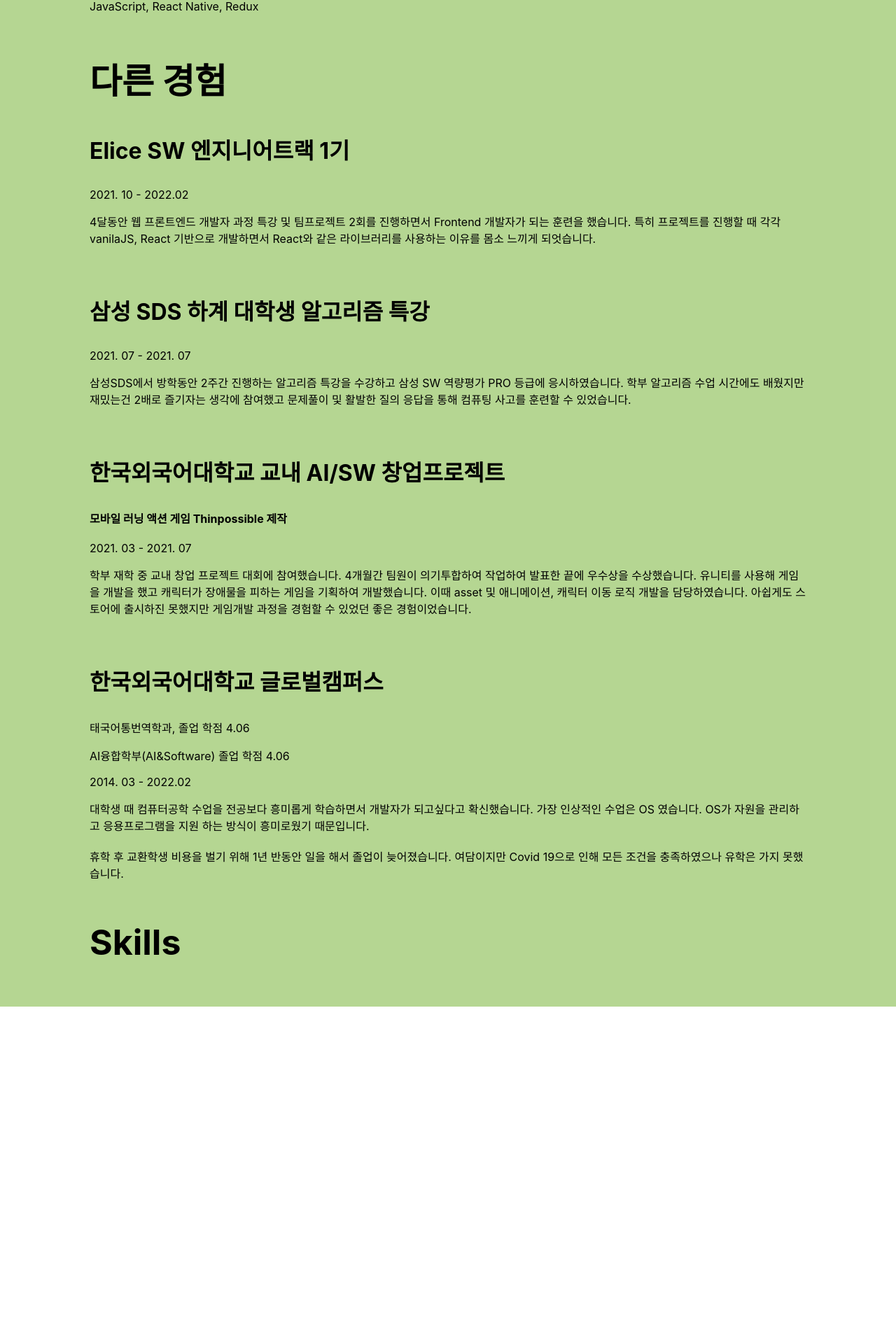
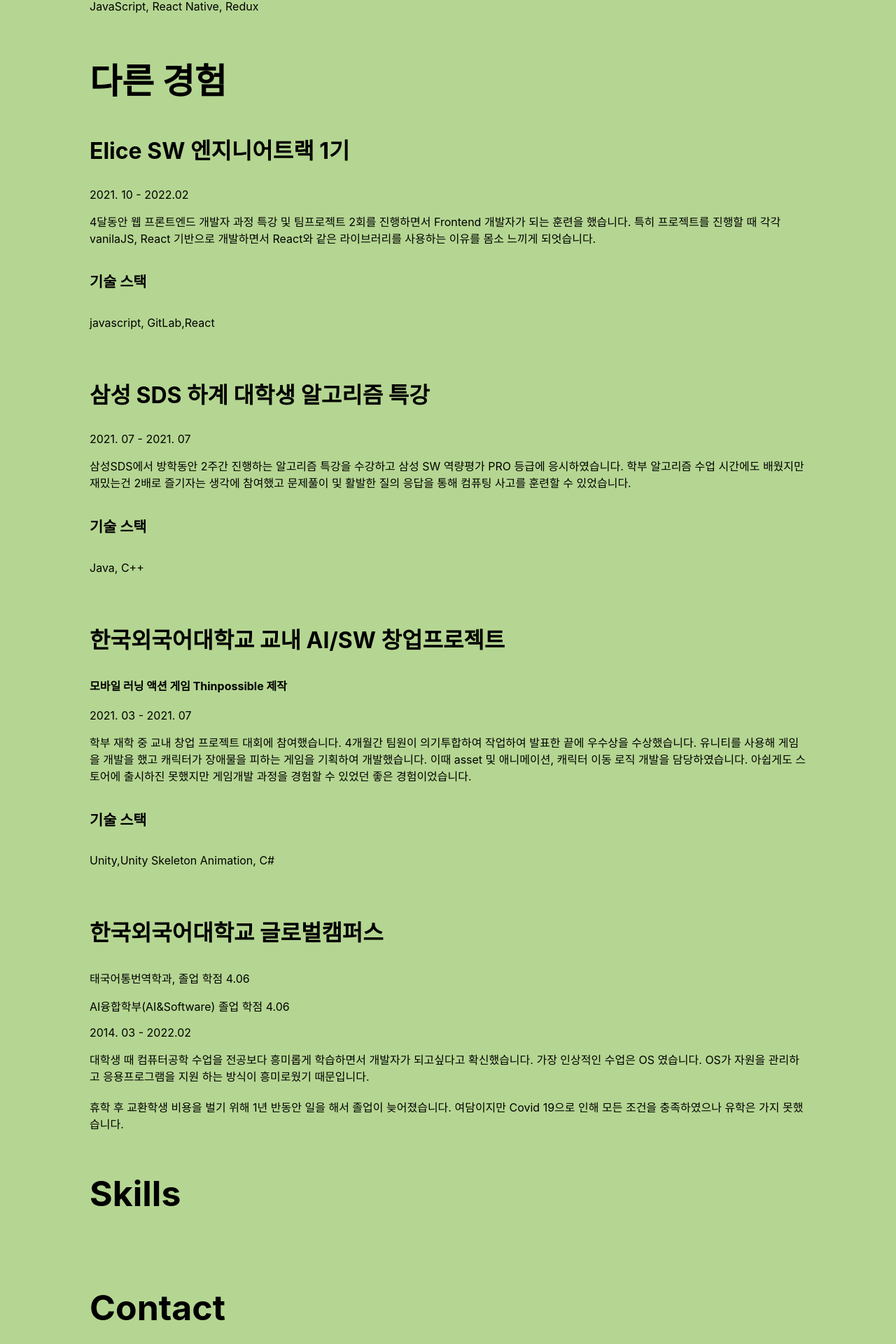
Before and after one commit to aingface/my-resume, a React (Create React App) app in the folder resume/: page / in a window 1280 px wide. Shown: the part 2616-4536 px from the top of the page at 70% size. Before the commit the page ends 4054 px from the top, so only its background shows below. Built offline with nearby package versions, Linux system fonts and the light colour scheme.

Commit message:
add: contact 추가

```diff
--- a/resume/src/App.tsx
+++ b/resume/src/App.tsx
@@ -1,6 +1,6 @@
 import React from 'react';
 import './App.css';
-import { Greetings, OtherExperience, WorkExperience, Skills } from './items';
+import { Greetings, OtherExperience, WorkExperience, Skills, Contact } from './items';
 function App() {
   return (
     <div className="App">
@@ -8,6 +8,7 @@ function App() {
       <WorkExperience />
       <OtherExperience />
       <Skills />
+      <Contact />
     </div>
   );
 }
--- /dev/null
+++ b/resume/src/items/Contact.tsx
@@ -0,0 +1,12 @@
+import React from 'react';
+
+function Contact() {
+  return (
+    <div className="Chapter">
+      <h2 className="ExperienceTitle">Contact</h2>
+      <br />
+    </div>
+  );
+}
+
+export default Contact;
--- a/resume/src/items/OtherExperience.tsx
+++ b/resume/src/items/OtherExperience.tsx
@@ -5,26 +5,33 @@ function OtherExperience() {
     <div className="Chapter">
       <h2 className="ExperienceTitle">다른 경험</h2>
 
+      <div>
         <h3 className="ItemTitle">Elice SW 엔지니어트랙 1기</h3>
         <p>2021. 10 - 2022.02</p>
         <p>
-        4달동안 웹 프론트엔드 개발자 과정 특강 및 팀프로젝트 2회를 진행하면서 Frontend 개발자가 되는
-        훈련을 했습니다. 특히 프로젝트를 진행할 때 각각 vanilaJS, React 기반으로 개발하면서 React와
-        같은 라이브러리를 사용하는 이유를 몸소 느끼게 되엇습니다.
+          4달동안 웹 프론트엔드 개발자 과정 특강 및 팀프로젝트 2회를 진행하면서 Frontend 개발자가
+          되는 훈련을 했습니다. 특히 프로젝트를 진행할 때 각각 vanilaJS, React 기반으로 개발하면서
+          React와 같은 라이브러리를 사용하는 이유를 몸소 느끼게 되엇습니다.
         </p>
 
+        <h5 className="DetailTitle">기술 스택</h5>
+        <p>javascript, GitLab,React</p>
         <br />
 
         <h3 className="ItemTitle">삼성 SDS 하계 대학생 알고리즘 특강</h3>
         <p>2021. 07 - 2021. 07</p>
         <p>
           삼성SDS에서 방학동안 2주간 진행하는 알고리즘 특강을 수강하고 삼성 SW 역량평가 PRO 등급에
-        응시하였습니다. 학부 알고리즘 수업 시간에도 배웠지만 재밌는건 2배로 즐기자는 생각에 참여했고
-        문제풀이 및 활발한 질의 응답을 통해 컴퓨팅 사고를 훈련할 수 있었습니다.
+          응시하였습니다. 학부 알고리즘 수업 시간에도 배웠지만 재밌는건 2배로 즐기자는 생각에
+          참여했고 문제풀이 및 활발한 질의 응답을 통해 컴퓨팅 사고를 훈련할 수 있었습니다.
         </p>
 
+        <h5 className="DetailTitle">기술 스택</h5>
+        <p>Java, C++</p>
         <br />
+      </div>
 
+      <div>
         <h3 className="ItemTitle">한국외국어대학교 교내 AI/SW 창업프로젝트</h3>
         <h4>모바일 러닝 액션 게임 Thinpossible 제작</h4>
         <p>2021. 03 - 2021. 07</p>
@@ -37,8 +44,12 @@ function OtherExperience() {
           경험이었습니다.
         </p>
 
+        <h5 className="DetailTitle">기술 스택</h5>
+        <p>Unity,Unity Skeleton Animation, C#</p>
         <br />
+      </div>
 
+      <div>
         <h3 className="ItemTitle">한국외국어대학교 글로벌캠퍼스</h3>
         <p>태국어통번역학과, 졸업 학점 4.06</p>
         <p>AI융합학부(AI&Software) 졸업 학점 4.06</p>
@@ -49,9 +60,10 @@ function OtherExperience() {
           흥미로웠기 때문입니다.
           <br />
           <br />
-        휴학 후 교환학생 비용을 벌기 위해 1년 반동안 일을 해서 졸업이 늦어졌습니다. 여담이지만 Covid
-        19으로 인해 모든 조건을 충족하였으나 유학은 가지 못했습니다.
+          휴학 후 교환학생 비용을 벌기 위해 1년 반동안 일을 해서 졸업이 늦어졌습니다. 여담이지만
+          Covid 19으로 인해 모든 조건을 충족하였으나 유학은 가지 못했습니다.
         </p>
+      </div>
     </div>
   );
 }
--- a/resume/src/items/index.ts
+++ b/resume/src/items/index.ts
@@ -3,4 +3,5 @@ import ExperienceTitle from './ExperienceTitle';
 import OtherExperience from './OtherExperience';
 import WorkExperience from './WorkExperience';
 import Skills from './Skills';
-export { Greetings, OtherExperience, ExperienceTitle, WorkExperience, Skills };
+import Contact from './Contact';
+export { Greetings, OtherExperience, ExperienceTitle, WorkExperience, Skills, Contact };
```
Lines whose indentation alone changed are shown as unchanged.
